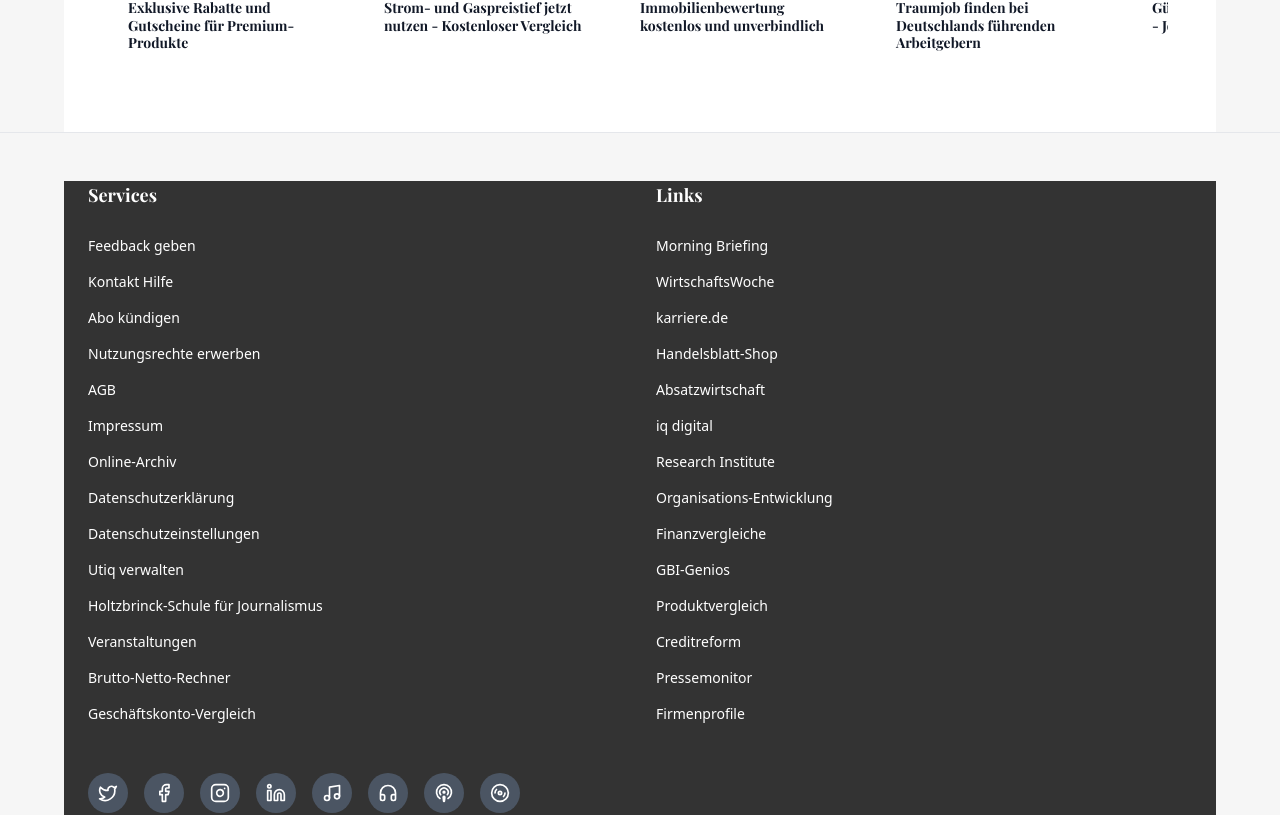
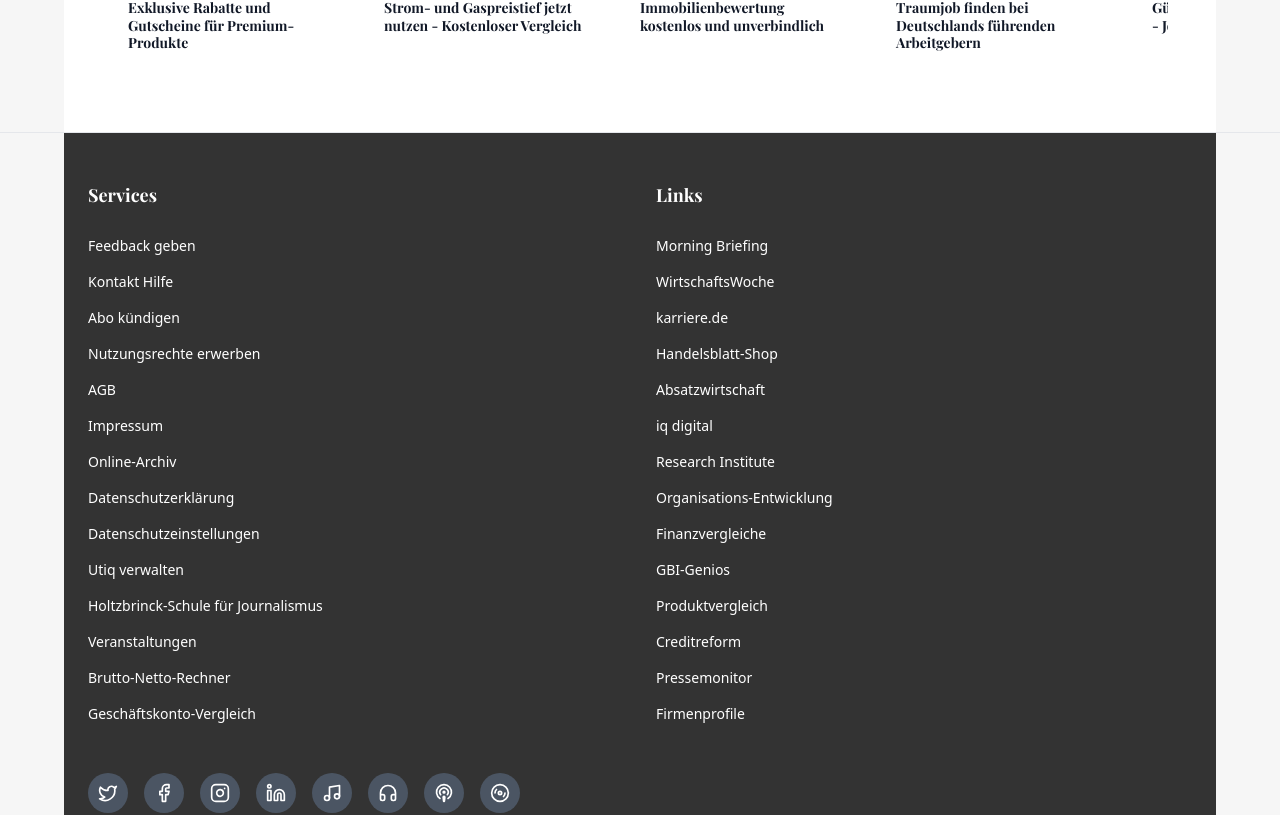
Before and after one commit to dvvvvv411/handelsblatt-sticky-header-kit, a React (Vite) app: page / in a window 1280 px wide. Shown: the part 4455-5270 px from the top of the page. Built offline with nearby package versions, Linux system fonts and the light colour scheme.

Commit message:
Expand footer vertically
Extend the footer's background to the top and bottom edges of the section.

```diff
--- a/src/components/HandelsblattFooter.tsx
+++ b/src/components/HandelsblattFooter.tsx
@@ -58,8 +58,8 @@ const HandelsblattFooter = () => {
   ];
 
   return (
-    <footer className="border-t border-gray-200 py-12">
-      <div className="max-w-6xl mx-auto px-6" style={{ backgroundColor: '#333333' }}>
+    <footer className="border-t border-gray-200">
+      <div className="max-w-6xl mx-auto px-6 py-12" style={{ backgroundColor: '#333333' }}>
         {/* Menu Links */}
         <div className="grid grid-cols-1 md:grid-cols-2 gap-8 mb-12">
           {/* Services Menu */}
```
